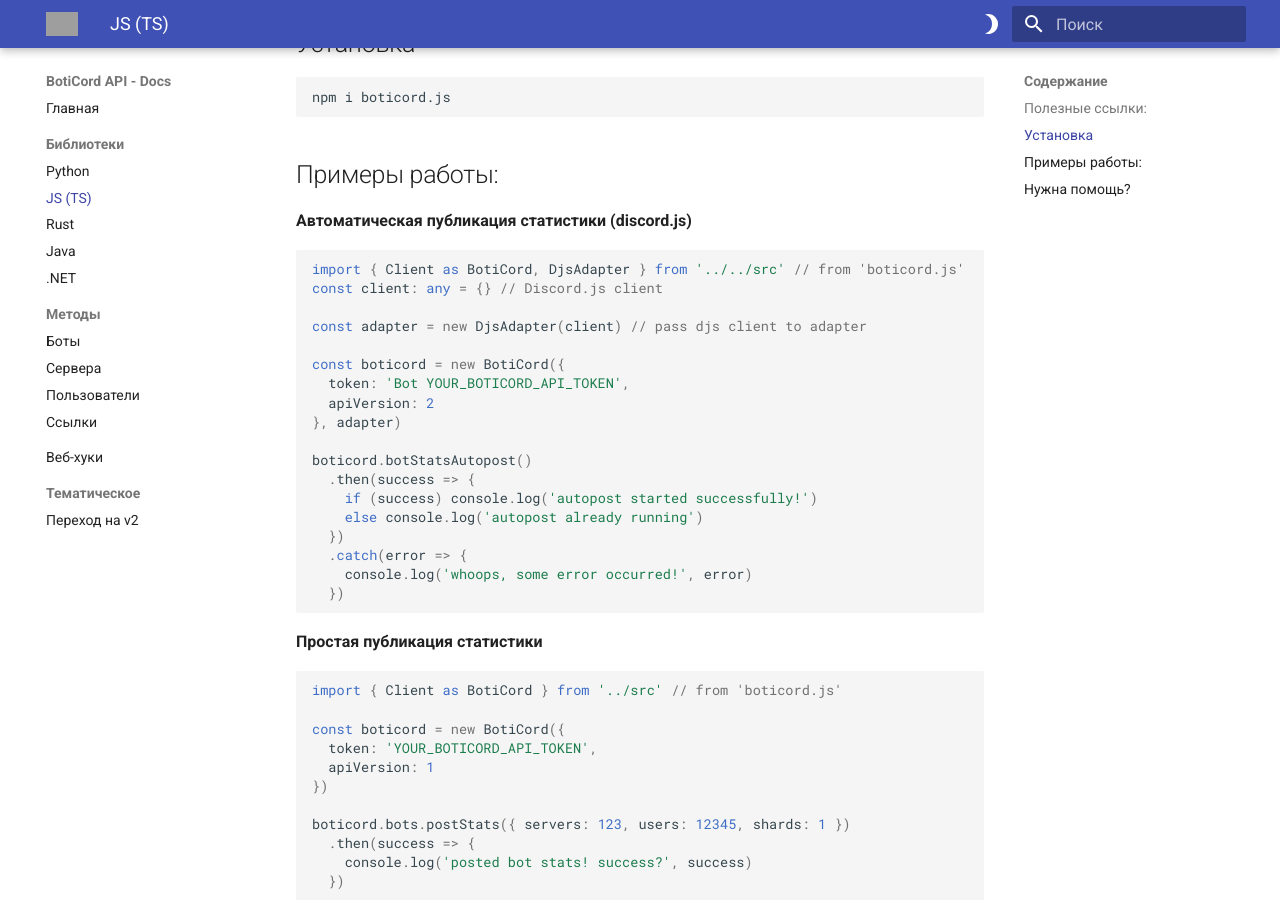
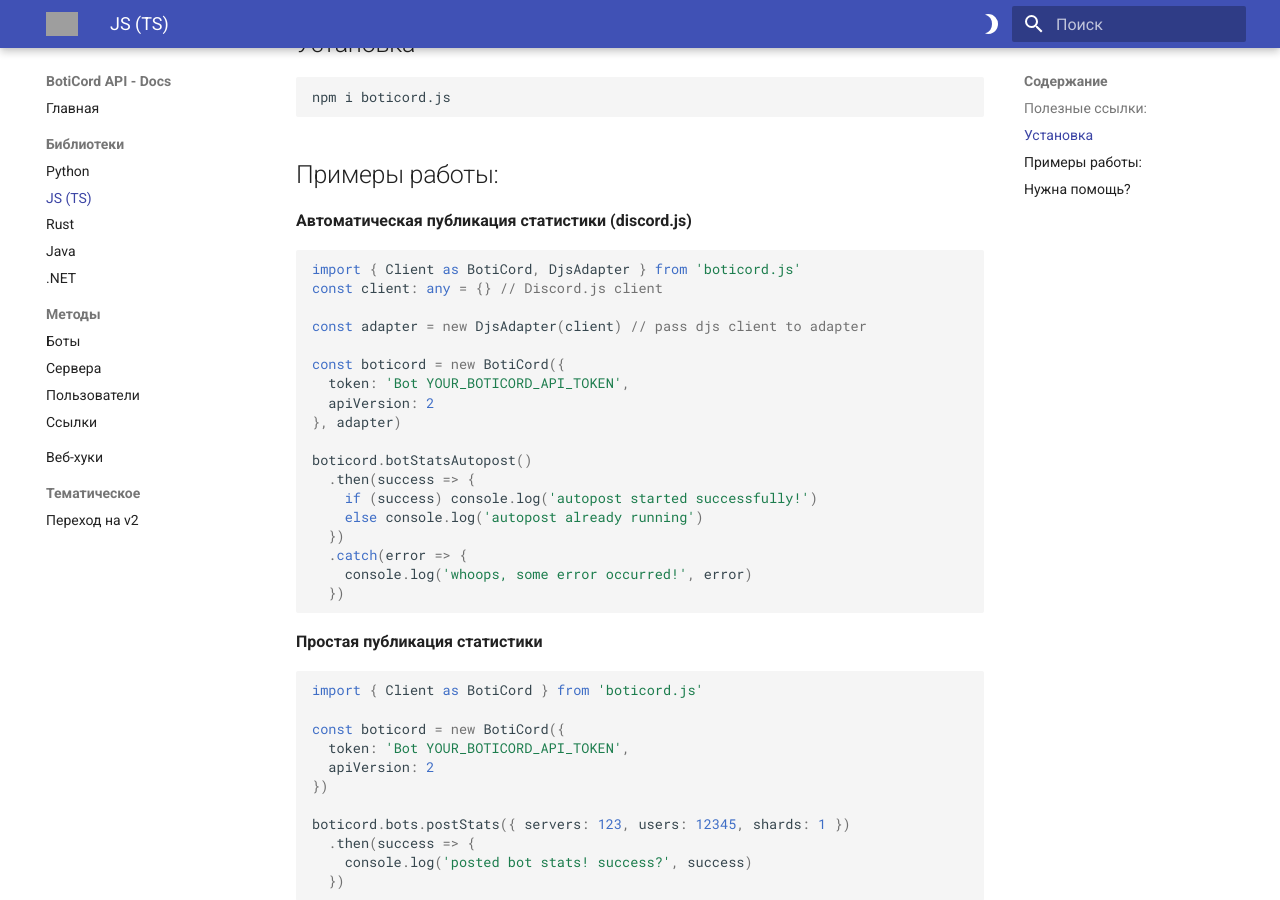
Before and after one commit to boticord/docs, an MkDocs documentation site: the page built from docs/libraries/boticordjs.md, in a window 1280 px wide and 900 px high, scrolled down 572 px. Built offline with MkDocs 1.6.1 and Material for MkDocs 9.7.7, drawn with Linux system fonts in a browser that asks for light colours; grey boxes are pictures that could not be loaded.

Commit message:
somet import edit & same config for both examples

````diff
--- a/docs/libraries/boticordjs.md
+++ b/docs/libraries/boticordjs.md
@@ -26,7 +26,7 @@ npm i boticord.js
 **Автоматическая публикация статистики (discord.js)**
 
 ```ts
-import { Client as BotiCord, DjsAdapter } from '../../src' // from 'boticord.js'
+import { Client as BotiCord, DjsAdapter } from 'boticord.js'
 const client: any = {} // Discord.js client
 
 const adapter = new DjsAdapter(client) // pass djs client to adapter
@@ -49,11 +49,11 @@ boticord.botStatsAutopost()
 **Простая публикация статистики**
 
 ```ts
-import { Client as BotiCord } from '../src' // from 'boticord.js'
+import { Client as BotiCord } from 'boticord.js'
 
 const boticord = new BotiCord({
-  token: 'YOUR_BOTICORD_API_TOKEN',
-  apiVersion: 1
+  token: 'Bot YOUR_BOTICORD_API_TOKEN',
+  apiVersion: 2
 })
 
 boticord.bots.postStats({ servers: 123, users: 12345, shards: 1 })
````
